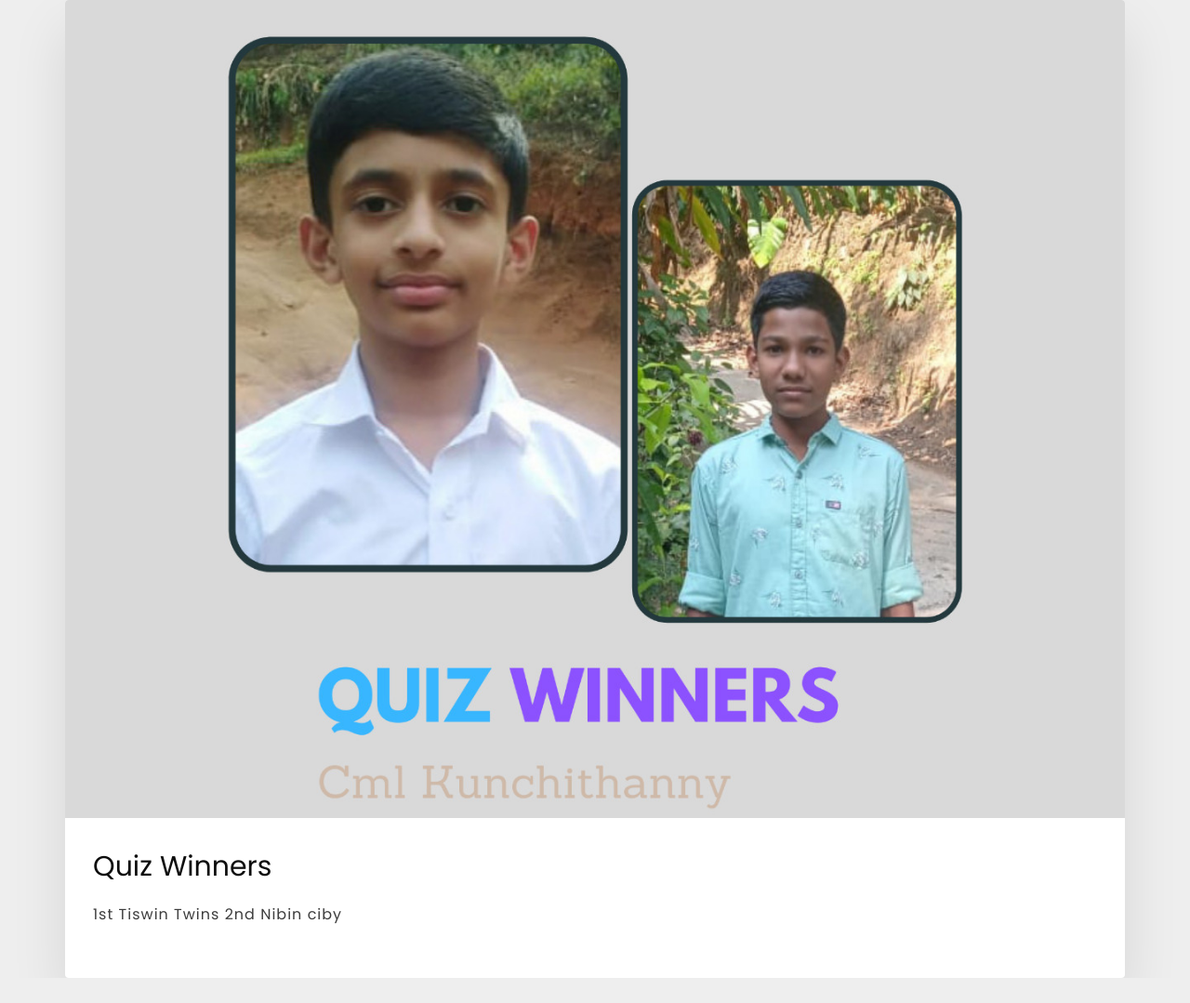
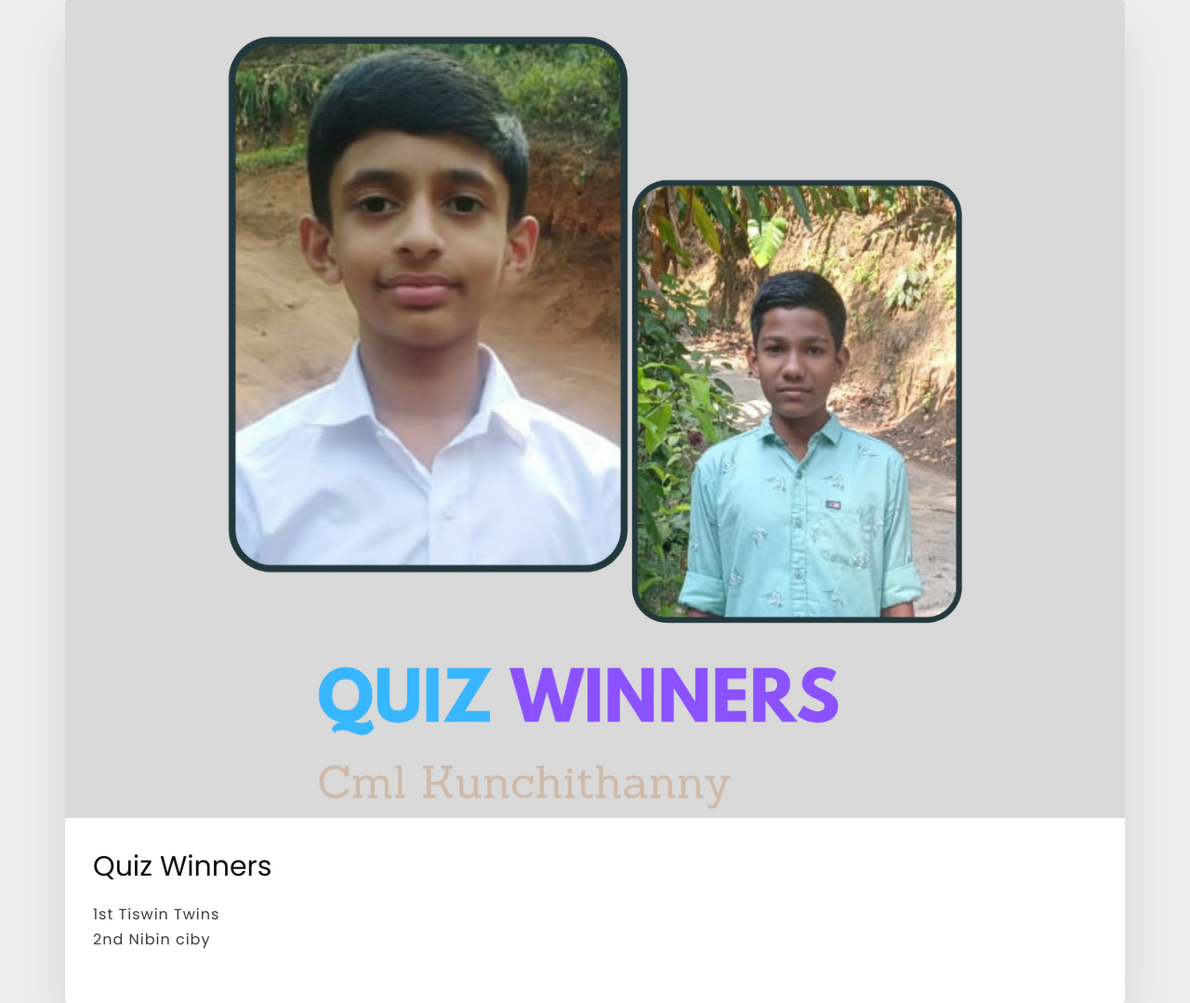
Before and after one commit to Codingwithaibal/winners, a plain HTML site: page index.html in a window 1280 px wide. Shown: the whole page at 93% size. Before the commit the page ends 1052 px from the top, so only its background shows below. Drawn offline with Linux system fonts and the light colour scheme.

Commit message:
Update index.html

```diff
--- a/index.html
+++ b/index.html
@@ -30,7 +30,7 @@
           <div class="card-content">
             <h1 class="card-header">Quiz Winners</h1>
             <p class="card-text">
-             1st Tiswin Twins
+             1st Tiswin Twins <br>
              2nd Nibin ciby
             </p>
 
```
